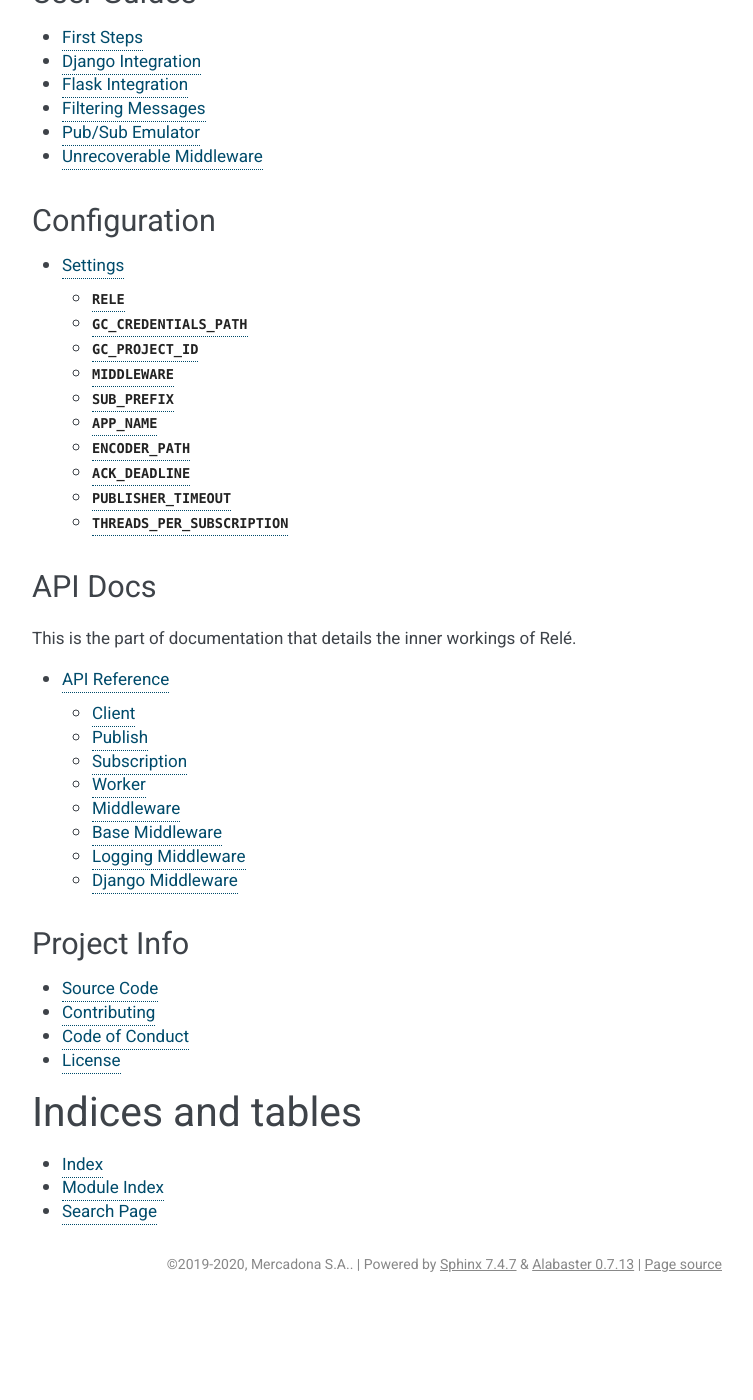
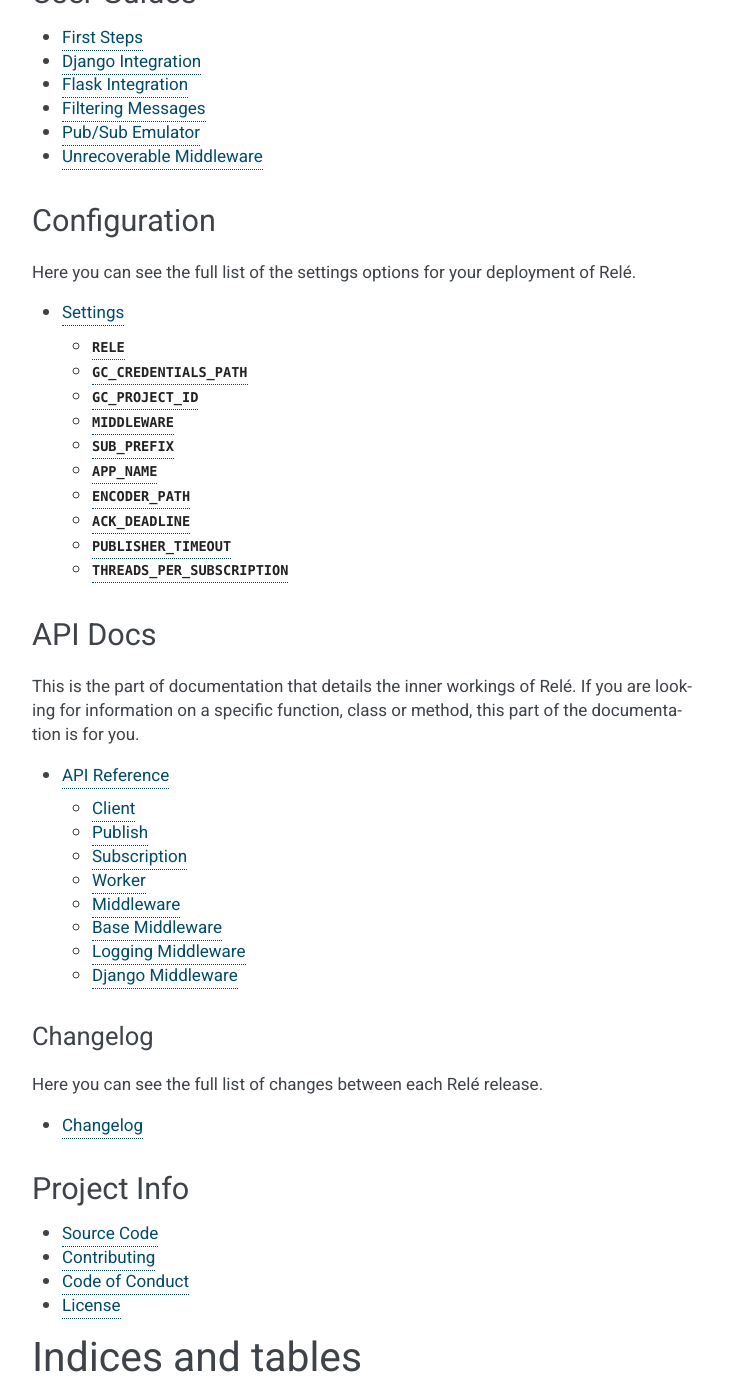
Before and after one commit to mercadona/rele, a Sphinx documentation site: the page built from docs/index.rst, in a window 1280 px wide and 1400 px high, scrolled down 1217 px. Shown: the whole window, without its empty margins (388-1141 px from the left). Built offline with Sphinx 7.4.7, drawn with Linux system fonts in a browser that asks for light colours; before the commit the page ends 2522 px from its top, so only the background shows below that; some of the changed text lies outside the part shown.

Commit message:
Add changelog to the docs site (#179)

```diff
--- /dev/null
+++ b/docs/changelog.rst
@@ -0,0 +1 @@
+.. include:: ../CHANGELOG.rst
--- a/docs/index.rst
+++ b/docs/index.rst
@@ -84,22 +85,37 @@
 Configuration
 _____________
 
+Here you can see the full list of the settings options for your deployment of Relé.
+
 .. toctree::
     :maxdepth: 2
 
-    api/settings
+    settings
 
 
 API Docs
 ________
 
 This is the part of documentation that details the inner workings of Relé.
+If you are looking for information on a specific function, class or method,
+this part of the documentation is for you.
 
 
 .. toctree::
     :maxdepth: 2
 
-    api/reference
+    reference
+
+Changelog
+---------
+
+Here you can see the full list of changes between each Relé release.
+
+.. toctree::
+   :maxdepth: 1
+
+   changelog
+
 
 Project Info
 ____________
```
Also changed, not shown: other parts of docs/index.rst (+4 -3 lines), CHANGELOG.rst (renamed from CHANGELOG.md, +63 -43 lines), docs/reference.rst (renamed from docs/api/reference.rst), docs/settings.rst (renamed from docs/api/settings.rst), 1 other file.
